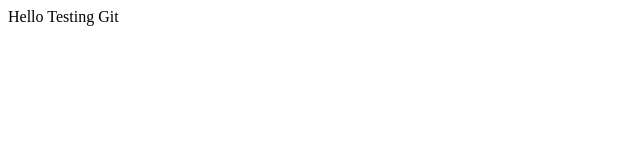
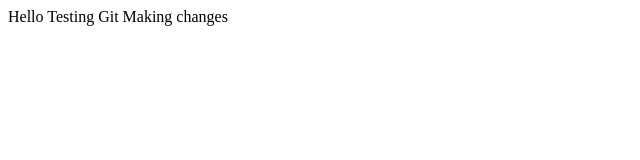
Before and after one commit to BenjaminCheung/testProject, a plain HTML site: page index.html in a window 1280 px wide. Shown: the whole page, without its empty margins (0-640 px from the left). Drawn offline with Linux system fonts and the light colour scheme.

```diff
--- a/index.html
+++ b/index.html
@@ -6,5 +6,6 @@
 </head>
 <body>
 	Hello Testing Git
+	Making changes
 </body>
 </html>
```
